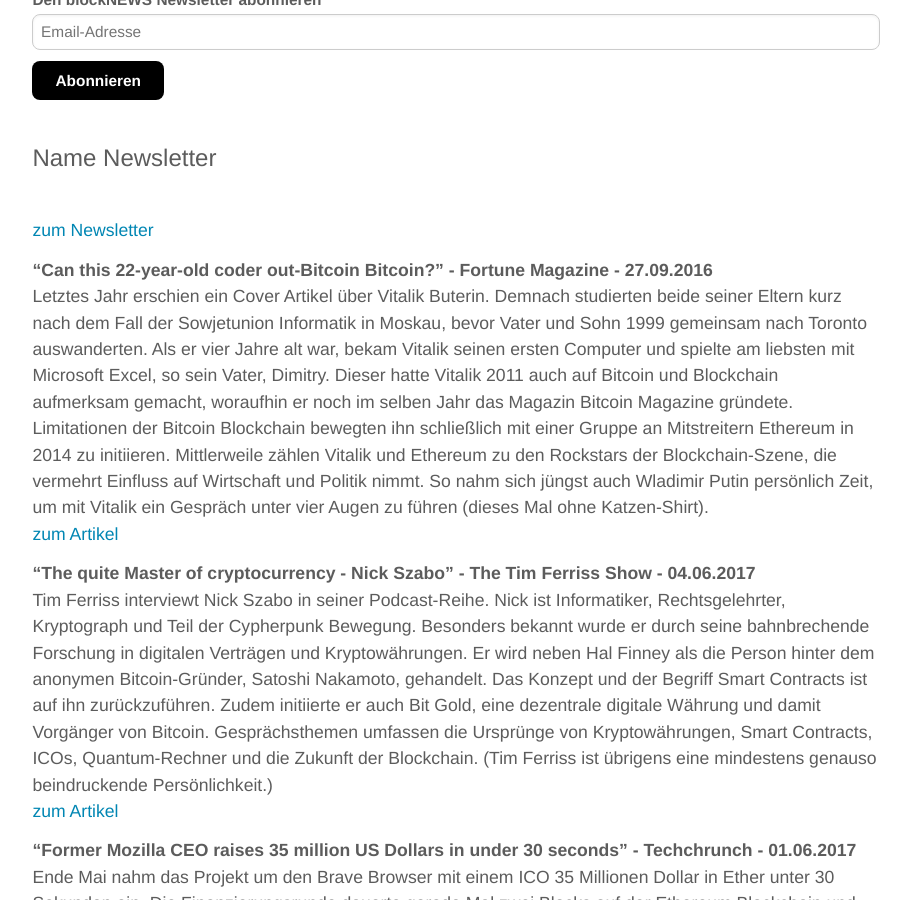
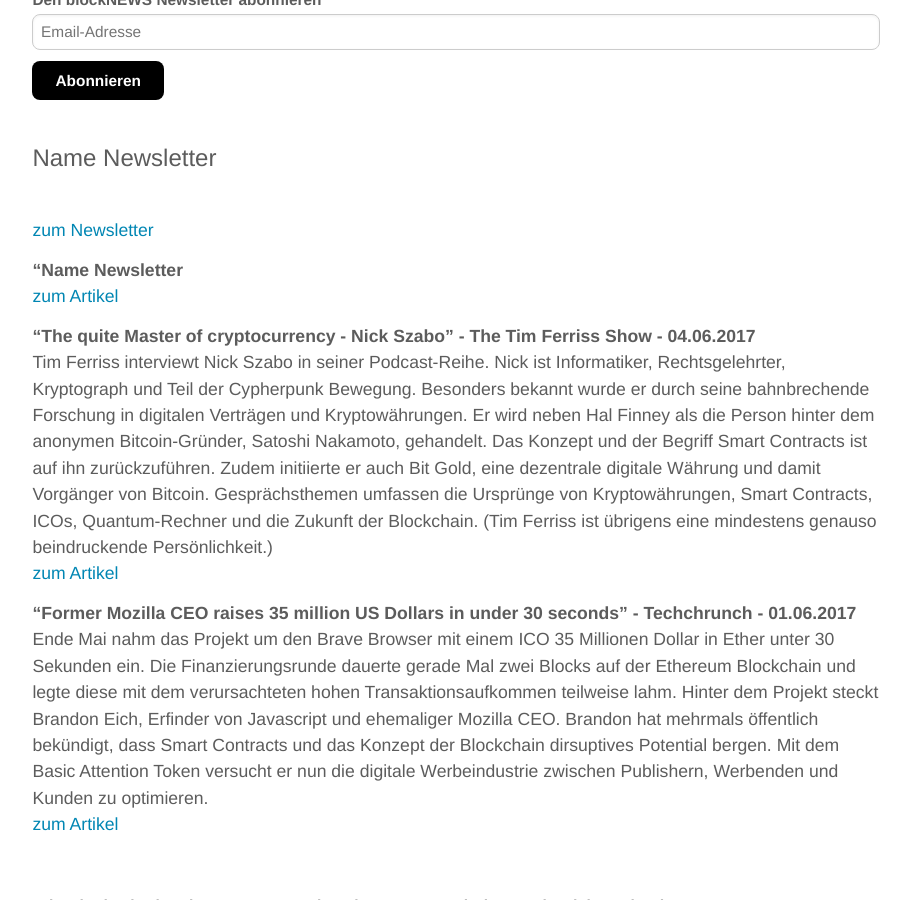
Before and after one commit to blocklab/site, a Jekyll site: the page built from newsletter.md, in a window 1280 px wide and 900 px high, scrolled down 590 px. Shown: the whole window, without its empty margins (184-1095 px from the left). Built offline with Jekyll 4.4.1, drawn with Linux system fonts in a browser that asks for light colours; comment, search, counter and statistics services are not loaded.

Commit message:
Update newsletter.md

```diff
--- a/newsletter.md
+++ b/newsletter.md
@@ -34,9 +34,7 @@ Nachrichten zu Blockchain-Technology und Decentralized Computing
 <br>
 [zum Newsletter](Link)
 
-**"Can this 22-year-old coder out-Bitcoin Bitcoin?" - Fortune Magazine - 27.09.2016**
-<br>
-Letztes Jahr erschien ein Cover Artikel über Vitalik Buterin. Demnach studierten beide seiner Eltern kurz nach dem Fall der Sowjetunion Informatik in Moskau, bevor Vater und Sohn 1999 gemeinsam nach Toronto auswanderten. Als er vier Jahre alt war, bekam Vitalik seinen ersten Computer und spielte am liebsten mit Microsoft Excel, so sein Vater, Dimitry. Dieser hatte Vitalik 2011 auch auf Bitcoin und Blockchain aufmerksam gemacht, woraufhin er noch im selben Jahr das Magazin Bitcoin Magazine gründete. Limitationen der Bitcoin Blockchain bewegten ihn schließlich mit einer Gruppe an Mitstreitern Ethereum in 2014 zu initiieren. Mittlerweile zählen Vitalik und Ethereum zu den Rockstars der Blockchain-Szene, die vermehrt Einfluss auf Wirtschaft und Politik nimmt. So nahm sich jüngst auch Wladimir Putin persönlich Zeit, um mit Vitalik ein Gespräch unter vier Augen zu führen (dieses Mal ohne Katzen-Shirt).
+**"Name Newsletter**
 <br>
 [zum Artikel](http://fortune.com/ethereum-blockchain-vitalik-buterin/)
 
```
